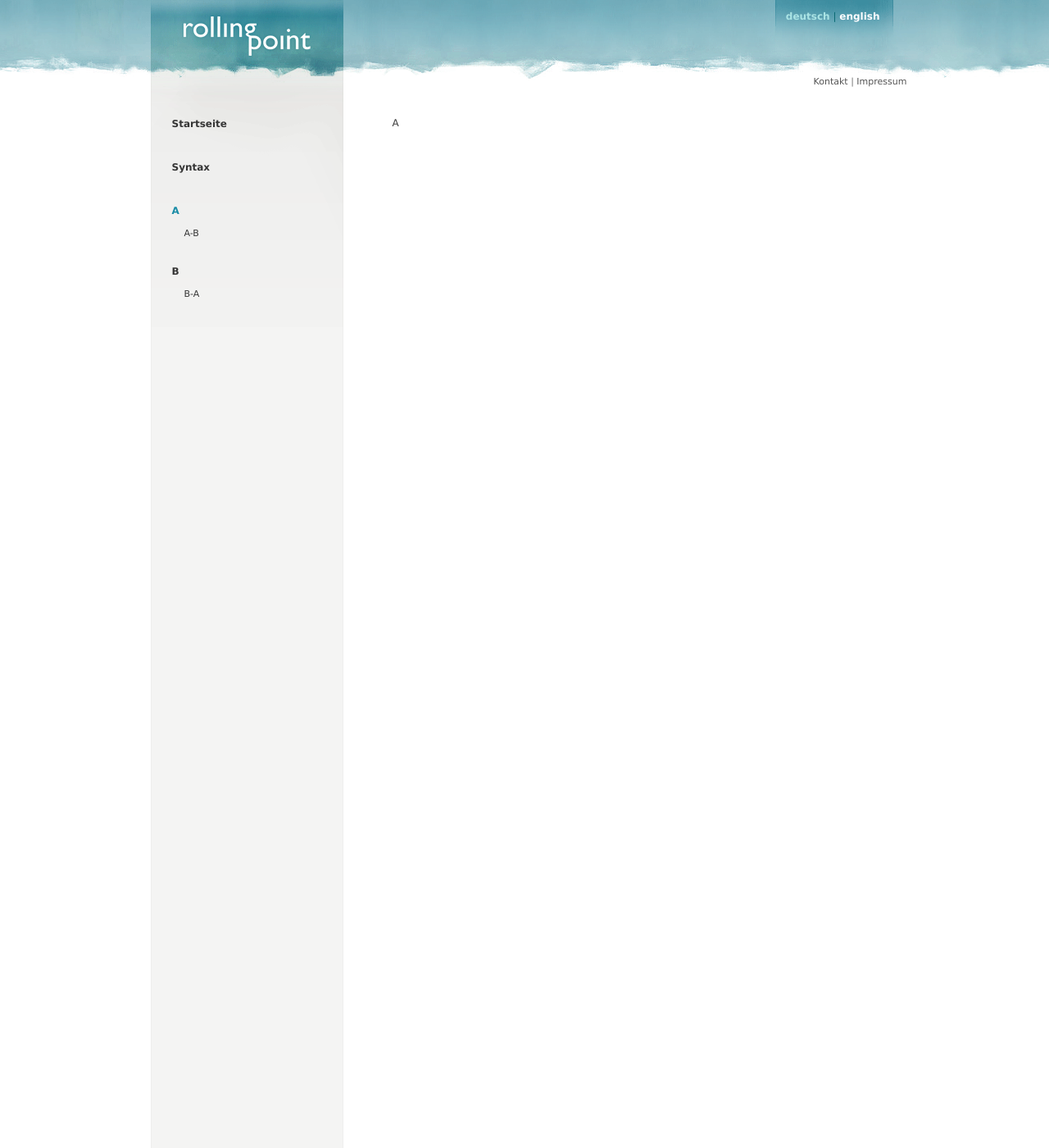
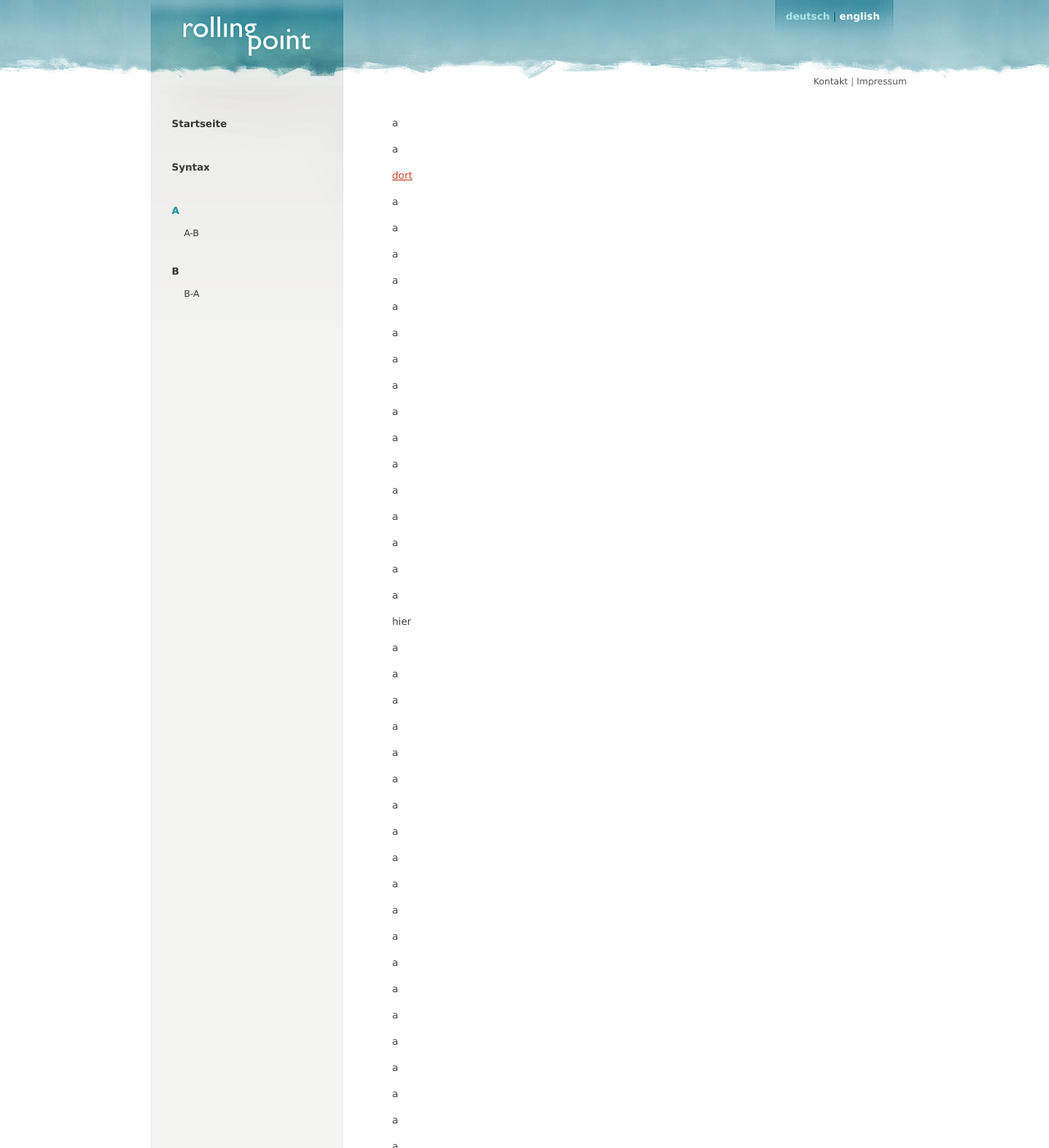
Before and after one commit to manulari/rollingpointat, a Jekyll site: the page built from _all_pages/a.md, in a window 1280 px wide and 1400 px high. Shown: the whole window at 82% size. Built offline with Jekyll 4.4.1, drawn with Linux system fonts in a browser that asks for light colours; some of the changed text lies outside the part shown.

```diff
--- a/_all_pages/a.md
+++ b/_all_pages/a.md
@@ -2,4 +2,136 @@
 permalink: a
 title: A
 ---
-A
+a
+
+a
+
+[](#hier)[dort](#hier)
+
+a
+
+a
+
+a
+
+a
+
+a
+
+a
+
+a
+
+a
+
+a
+
+a
+
+a
+
+a
+
+a
+
+a
+
+a
+
+a
+
+<div class="named-anchor"><a id="hier"></a></div>
+
+hier
+
+a
+
+a
+
+a
+
+a
+
+a
+
+a
+
+a
+
+a
+
+a
+
+a
+
+a
+
+a
+
+a
+
+a
+
+a
+
+a
+
+a
+
+a
+
+a
+
+a
+
+a
+
+a
+
+a
+
+a
+
+a
+
+a
+
+a
+
+a
+
+a
+
+a
+
+a
+
+a
+
+a
+
+a
+
+a
+
+a
+
+a
+
+a
+
+a
+
+a
+
+a
+
+aa
+
+a
+
+a
+
+a
+
+a
```
Also changed, not shown: admin/index.html (+54 -3 lines), 1 other file.
